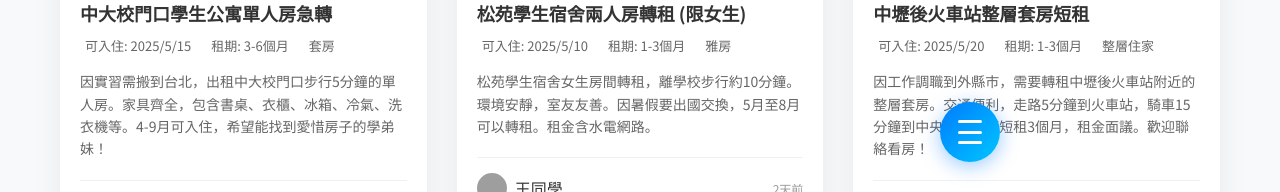
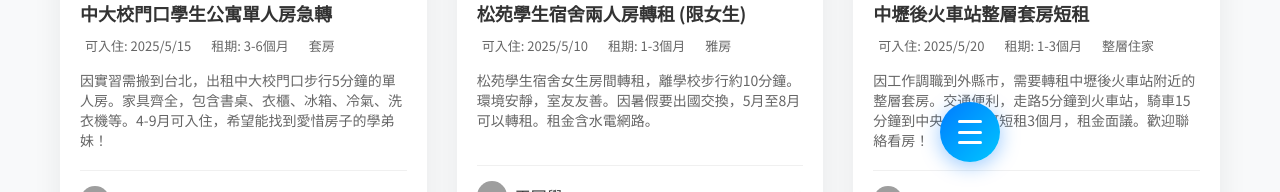
Before and after one commit to XiaoWang1212/ncu-accommodation-portal, a Vue app: page /sublet in a window 1280 px wide. Shown: the part 608-800 px from the top of the page. Built offline with nearby package versions, Linux system fonts and the light colour scheme; grey boxes are pictures that could not be loaded.

Commit message:
let the sublet-footer line up with each other

```diff
--- a/src/views/SubletPage.vue
+++ b/src/views/SubletPage.vue
@@ -880,6 +880,9 @@
 
   .sublet-content {
     padding: 20px;
+    display: flex;
+    flex-direction: column;
+    min-height: 250px; /* 設定最小高度 */
   }
 
   .sublet-content h3 {
@@ -907,7 +910,6 @@
     margin-bottom: 20px;
     font-size: 14px;
     color: #666;
-    line-height: 1.6;
   }
 
   .sublet-footer {
@@ -916,6 +918,7 @@
     align-items: center;
     padding-top: 15px;
     border-top: 1px solid #f0f0f0;
+    margin-top: auto; /* 推到底部 */
   }
 
   .user-info {
```
